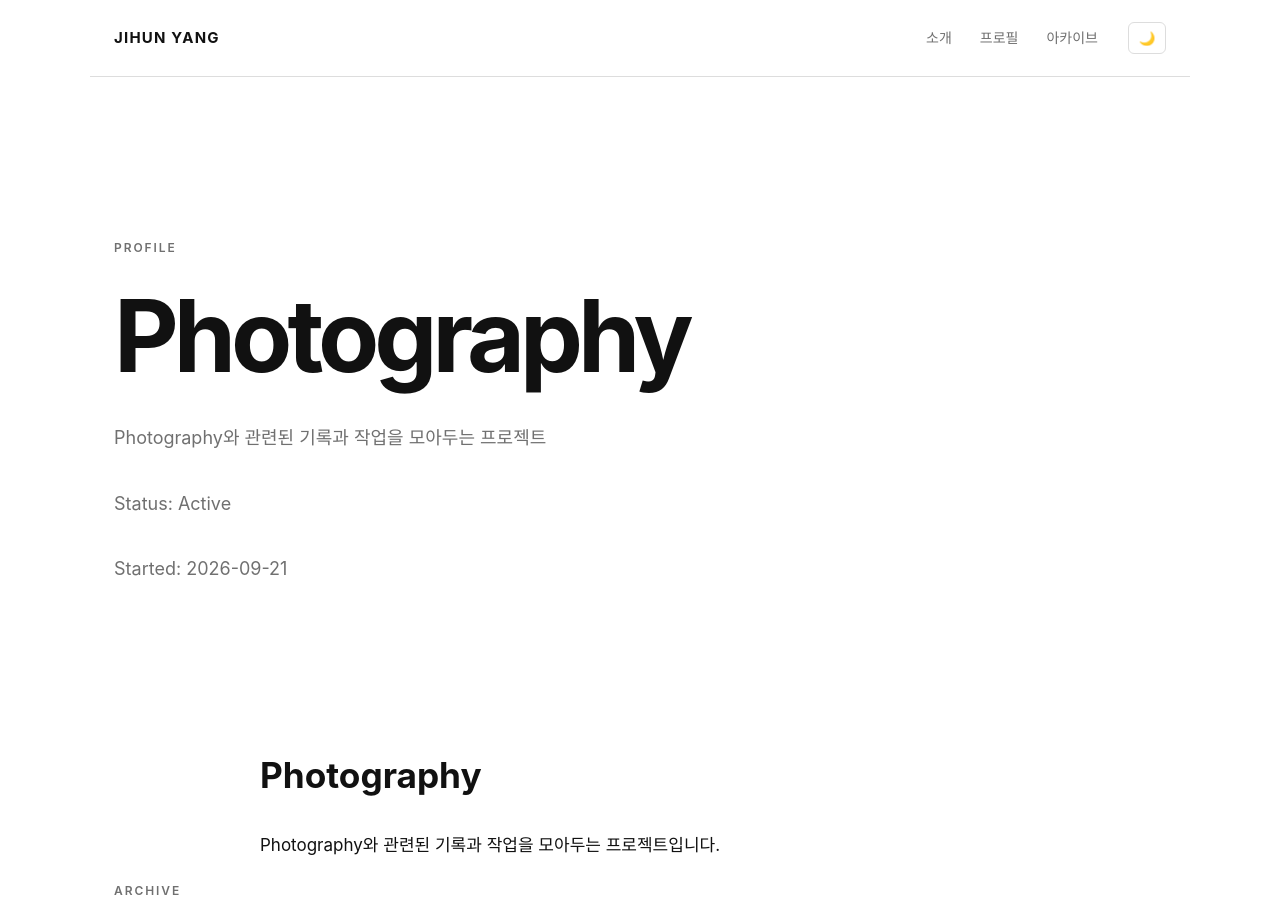
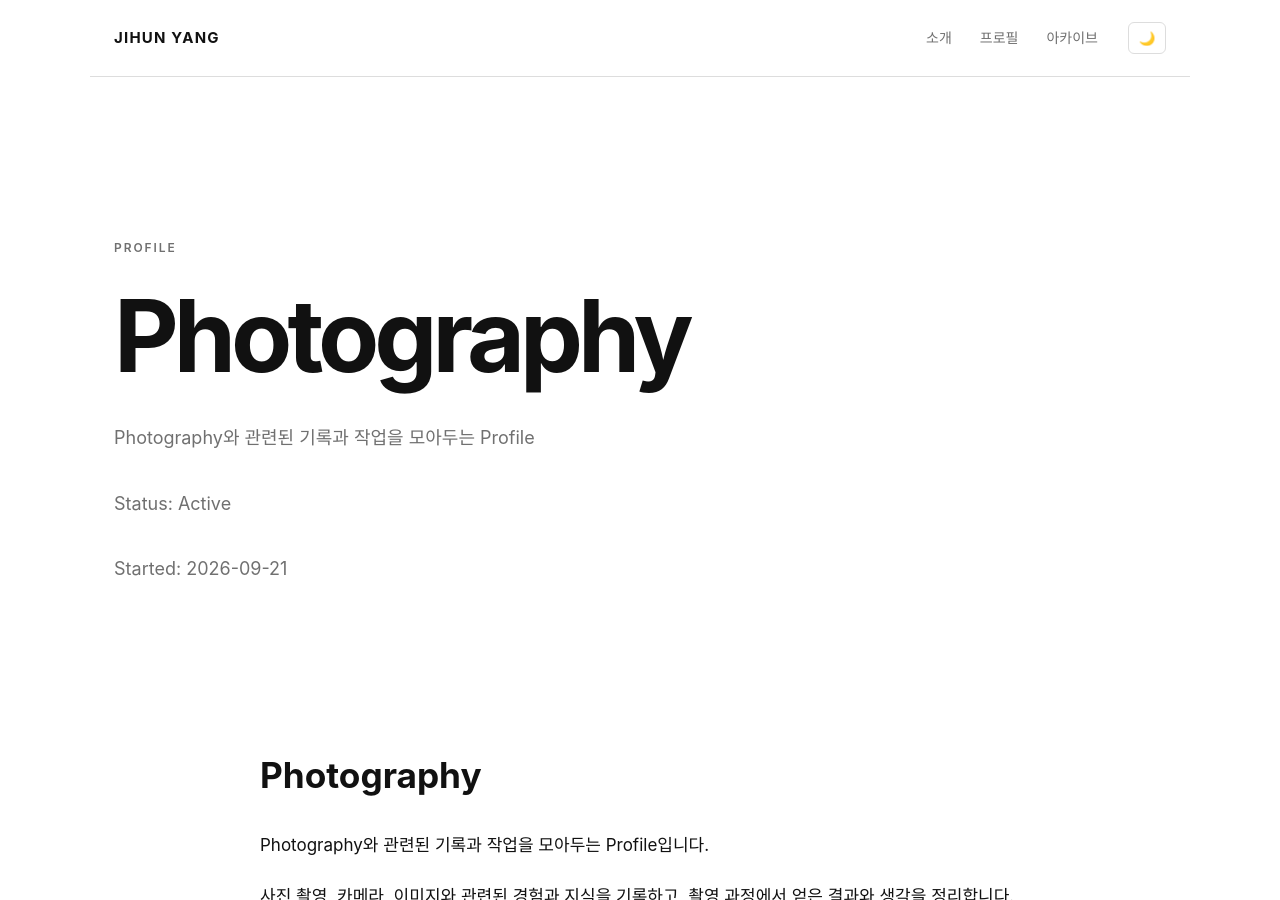
Before and after one commit to JihunYangKR/JihunYangKR.github.io, a Jekyll site: the page built from _profiles/photography.md, in a window 1280 px wide and 900 px high. Built offline with Jekyll 4.4.1, drawn with Linux system fonts in a browser that asks for light colours; some of the changed text lies outside the part shown.

Commit message:
Update photography.md

```diff
--- a/_profiles/photography.md
+++ b/_profiles/photography.md
@@ -1,7 +1,7 @@
 ---
 layout: profile
 title: "Photography"
-description: "Photography와 관련된 기록과 작업을 모아두는 프로젝트"
+description: "Photography와 관련된 기록과 작업을 모아두는 Profile"
 status: "Active"
 date: 2026-09-21
 archive: true
@@ -9,4 +9,11 @@
 
 # Photography
 
-Photography와 관련된 기록과 작업을 모아두는 프로젝트입니다.
+Photography와 관련된 기록과 작업을 모아두는 Profile입니다.
+
+사진 촬영, 카메라, 이미지와 관련된 경험과 지식을 기록하고,
+촬영 과정에서 얻은 결과와 생각을 정리합니다.
+
+## 관련 Archive
+
+Photography와 관련된 기록은 Archive에서 확인할 수 있습니다.
```
